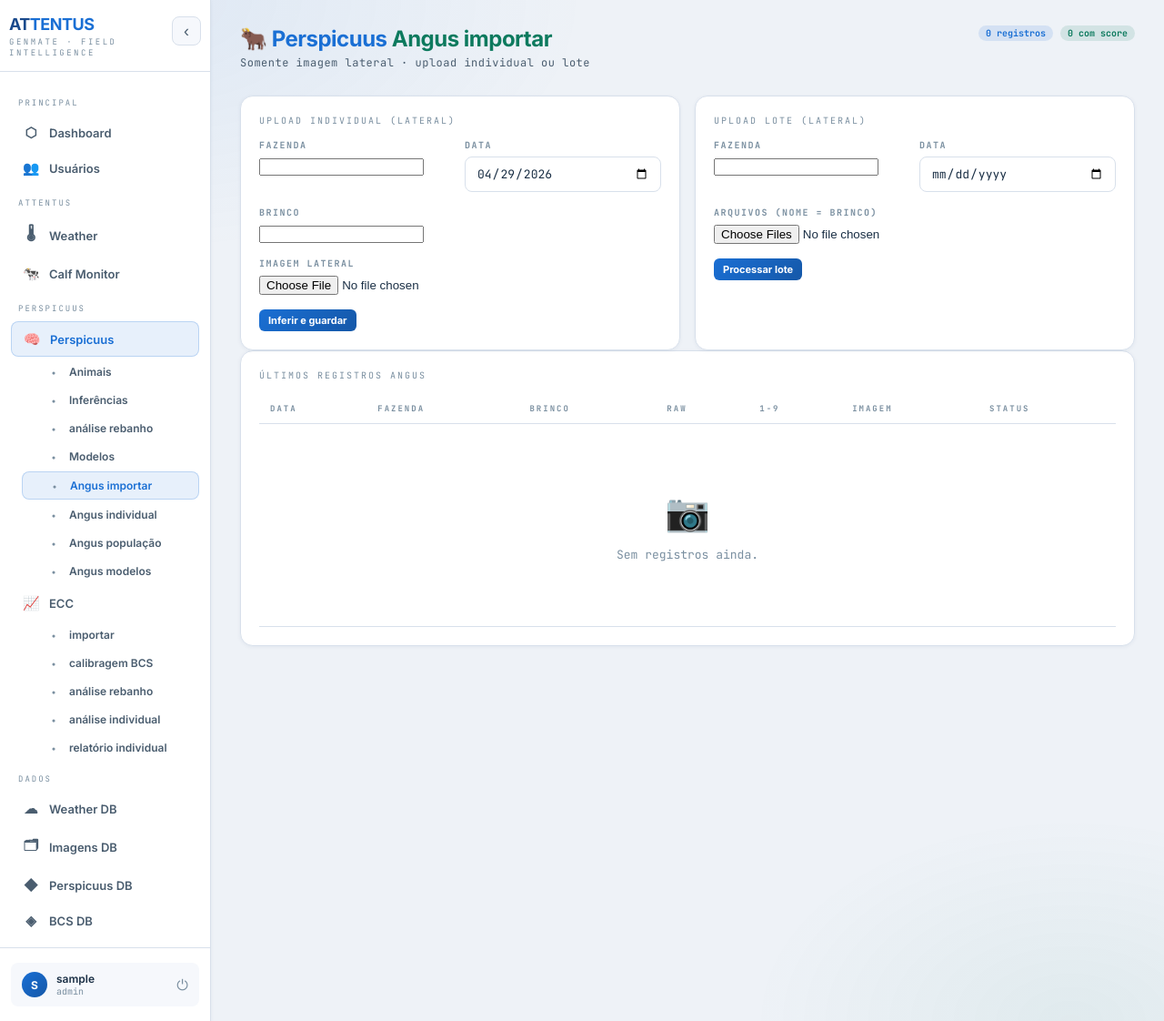
After one commit to fernandodijkinga/attentus-server, a Flask app: page /perspicuus-angus/importar in a window 1280 px wide. The commit adds this page. Shown: the whole page at 91% size. Run offline with Flask 3, Linux system fonts and the light colour scheme; the visitor is signed in with stand-in values (Sample User, id 1); data that the repository does not hold is empty; some libraries are stand-ins or nearby versions.

Commit message:
Melhorias gerais e de grande proporção

```diff
--- a/app.py
+++ b/app.py
@@ -39,6 +39,7 @@ from datetime import datetime, timedelta, timezone
 from functools import wraps
 from typing import Any
 from zoneinfo import ZoneInfo
+import cv2
 from openpyxl import Workbook
 from flask import (
     Flask, render_template, request, redirect, url_for,
@@ -143,6 +144,9 @@ PERSPICUUS_EXTS = {'.jpg', '.jpeg', '.png', '.webp'}
 ECC_IMAGE_EXTS = {'.jpg', '.jpeg', '.png', '.webp'}
 ECC_UPLOADS_DIR = os.path.join(UPLOADS_DIR, 'ecc')
 os.makedirs(ECC_UPLOADS_DIR, exist_ok=True)
+ANGUS_IMAGE_EXTS = {'.jpg', '.jpeg', '.png', '.webp'}
+ANGUS_UPLOADS_DIR = os.path.join(UPLOADS_DIR, 'perspicuus_angus')
+os.makedirs(ANGUS_UPLOADS_DIR, exist_ok=True)
 
 
 def _normalize_env_access(raw: Any) -> set[str]:
@@ -236,7 +240,16 @@ def _load_db_auth_users(db: sqlite3.Connection) -> dict[str, dict[str, Any]]:
         pass_hash = str(r['pass_hash'] or '').strip()
         if not username or not pass_hash:
             continue
-        envs = _normalize_env_access(r['envs_json'] or '[]')
+        raw_envs = r['envs_json']
+        parsed_envs: Any = raw_envs
+        if isinstance(raw_envs, str):
+            txt = raw_envs.strip()
+            if txt.startswith('['):
+                try:
+                    parsed_envs = json.loads(txt)
+                except json.JSONDecodeError:
+                    parsed_envs = txt
+        envs = _normalize_env_access(parsed_envs)
         is_admin = bool(r['is_admin'])
         if is_admin:
             envs = set(ALL_ENVIRONMENTS)
@@ -304,6 +317,9 @@ def _environment_for_request() -> str | None:
     perspicuus_eps = {
         'perspicuus', 'perspicuus_animais', 'perspicuus_inferencias',
         'perspicuus_analise_rebanho', 'perspicuus_modelos', 'serve_perspicuus_media',
+        'perspicuus_angus_importar', 'perspicuus_angus_analise_individual',
+        'perspicuus_angus_analise_populacao', 'perspicuus_angus_modelos',
+        'serve_perspicuus_angus_media',
         'get_perspicuus_record', 'patch_perspicuus_record',
         'delete_perspicuus_record', 'infer_perspicuus_record_api',
         'download_perspicuus', 'download_perspicuus_event',
@@ -772,6 +788,20 @@ def init_db():
         created_at  TEXT    NOT NULL,
         updated_at  TEXT    NOT NULL
     );
+    CREATE TABLE IF NOT EXISTS perspicuus_angus_records (
+        id             INTEGER PRIMARY KEY AUTOINCREMENT,
+        created_at     TEXT    NOT NULL,
+        farm_id        TEXT    NOT NULL,
+        inference_date TEXT    NOT NULL,
+        animal_tag     TEXT    NOT NULL,
+        filename       TEXT    NOT NULL,
+        image_path     TEXT    NOT NULL,
+        raw_score      REAL,
+        score_1_9      REAL,
+        traits_json    TEXT    NOT NULL DEFAULT '{}',
+        meta_json      TEXT    NOT NULL DEFAULT '{}',
+        error_text     TEXT
+    );
 
     CREATE INDEX IF NOT EXISTS idx_weather_received ON weather(received_at);
     CREATE INDEX IF NOT EXISTS idx_weather_device   ON weather(device_name);
@@ -783,6 +813,8 @@ def init_db():
     CREATE INDEX IF NOT EXISTS idx_ecc_farm_date    ON ecc_bcs_records(farm_id, inference_date);
     CREATE INDEX IF NOT EXISTS idx_ecc_animal_date  ON ecc_bcs_records(farm_id, animal_tag, inference_date);
     CREATE INDEX IF NOT EXISTS idx_attentus_users_username ON attentus_users(username);
+    CREATE INDEX IF NOT EXISTS idx_angus_farm_date   ON perspicuus_angus_records(farm_id, inference_date);
+    CREATE INDEX IF NOT EXISTS idx_angus_animal_date ON perspicuus_angus_records(farm_id, animal_tag, inference_date);
     """)
     db.commit()
     try:
@@ -1942,6 +1974,372 @@ def perspicuus_modelos():
     )
 
 
+@app.route('/api/perspicuus-angus/media/<farm>/<day>/<filename>')
+@login_required
+def serve_perspicuus_angus_media(farm, day, filename):
+    base = os.path.abspath(os.path.join(ANGUS_UPLOADS_DIR, ecc_safe_slug(farm), ecc_safe_slug(day)))
+    filepath = os.path.abspath(os.path.join(base, secure_filename(filename)))
+    if not filepath.startswith(base + os.sep) or not os.path.isfile(filepath):
+        abort(404)
+    return send_file(filepath)
+
+
+def _angus_save_one(db, now_iso: str, farm_id: str, inference_date: str, animal_tag: str, fs) -> tuple[bool, str]:
+    from perspicuus_inference import get_engine
+
+    ext = os.path.splitext(fs.filename or '')[1].lower()
+    if ext not in ANGUS_IMAGE_EXTS:
+        return False, f'Extensão inválida: {ext or "?"}'
+
+    safe_farm = ecc_safe_slug(farm_id, 'fazenda')
+    safe_day = ecc_safe_slug(inference_date.replace('-', ''), 'day')
+    safe_tag = ecc_safe_slug(animal_tag, 'animal')
+    folder = os.path.join(ANGUS_UPLOADS_DIR, safe_farm, safe_day)
+    os.makedirs(folder, exist_ok=True)
+    fname = secure_filename(fs.filename or f'{safe_tag}{ext}') or f'{safe_tag}_{int(datetime.utcnow().timestamp())}{ext}'
+    local_name = f"{safe_tag}_{int(datetime.utcnow().timestamp()*1000)}_{fname}"
+    dest = os.path.join(folder, local_name)
+    fs.save(dest)
+
+    eng = get_engine()
+    img = cv2.imread(dest)
+    if img is None:
+        return False, 'Falha ao abrir imagem lateral.'
+    try:
+        out = eng.infer_bgr(img, 'lateral')
+        traits = out.get('traits') or {}
+    except Exception as e:  # noqa: BLE001
+        traits = {}
+        out = {}
+        err = str(e)
+    else:
+        err = None
+
+    vals = []
+    for v in (traits or {}).values():
+        try:
+            vals.append(float(v))
+        except (TypeError, ValueError):
+            continue
+    raw_score = round(sum(vals) / len(vals), 4) if vals else None
+    score_1_9 = rescale_perspicuus_trait_score(raw_score) if raw_score is not None else None
+    web_path = f"/api/perspicuus-angus/media/{safe_farm}/{safe_day}/{local_name}"
+    db.execute(
+        """
+        INSERT INTO perspicuus_angus_records (
+            created_at, farm_id, inference_date, animal_tag, filename,
+            image_path, raw_score, score_1_9, traits_json, meta_json, error_text
+        )
+        VALUES (?, ?, ?, ?, ?, ?, ?, ?, ?, ?, ?)
+        """,
+        (
+            now_iso, farm_id, inference_date, animal_tag, fs.filename,
+            web_path, raw_score, score_1_9,
+            json.dumps(traits, ensure_ascii=False),
+            json.dumps({'infer_ms': out.get('infer_ms'), 'bbox': out.get('bbox')}, ensure_ascii=False),
+            err,
+        ),
+    )
+    return True, 'ok'
+
+
+def _angus_load_rows(db, farm_filter: str = '', animal_filter: str = '', q: str = '', limit: int = 3000):
+    cond = ['1=1']
+    params: list[Any] = []
+    if farm_filter:
+        cond.append('farm_id = ?')
+        params.append(farm_filter)
+    if animal_filter:
+        cond.append('animal_tag = ?')
+        params.append(animal_filter)
+    if q:
+        like = f'%{q}%'
+        cond.append('(farm_id LIKE ? OR animal_tag LIKE ? OR filename LIKE ?)')
+        params.extend([like, like, like])
+    where = ' AND '.join(cond)
+    return db.execute(
+        f"SELECT * FROM perspicuus_angus_records WHERE {where} ORDER BY inference_date DESC, id DESC LIMIT ?",
+        params + [limit],
+    ).fetchall()
+
+
+def _angus_base_lists(db):
+    farms = [r[0] for r in db.execute("SELECT DISTINCT farm_id FROM perspicuus_angus_records ORDER BY farm_id").fetchall()]
+    animals = [r[0] for r in db.execute("SELECT DISTINCT animal_tag FROM perspicuus_angus_records ORDER BY animal_tag").fetchall()]
+    stats = {
+        'total_records': db.execute("SELECT COUNT(*) FROM perspicuus_angus_records").fetchone()[0],
+        'farms': db.execute("SELECT COUNT(DISTINCT farm_id) FROM perspicuus_angus_records").fetchone()[0],
+        'animals': db.execute("SELECT COUNT(DISTINCT farm_id || '::' || animal_tag) FROM perspicuus_angus_records").fetchone()[0],
+        'with_score': db.execute("SELECT COUNT(*) FROM perspicuus_angus_records WHERE score_1_9 IS NOT NULL").fetchone()[0],
+    }
+    return farms, animals, stats
+
+
+@app.route('/perspicuus-angus/importar', methods=['GET', 'POST'])
+@login_required
+def perspicuus_angus_importar():
+    db = get_db()
+    now_iso = datetime.utcnow().isoformat() + 'Z'
+    if request.method == 'POST':
+        mode = request.form.get('mode', 'single')
+        if mode == 'single':
+            farm_id = str(request.form.get('farm_id', '')).strip()
+            date_iso = ecc_parse_iso_day(request.form.get('inference_date', ''))
+            animal_tag = str(request.form.get('animal_tag', '')).strip()
+            fs = request.files.get('image')
+            if not farm_id or not date_iso or not animal_tag or not fs or not fs.filename:
+                flash('Informe fazenda, data, brinco e imagem lateral.', 'error')
+                return redirect(url_for('perspicuus_angus_importar'))
+            ok, msg = _angus_save_one(db, now_iso, farm_id, date_iso, animal_tag, fs)
+            if ok:
+                db.commit(); flash('Imagem lateral inferida e guardada.', 'success')
+            else:
+                db.rollback(); flash(msg, 'error')
+            return redirect(url_for('perspicuus_angus_importar'))
+        if mode == 'batch':
+            farm_id = str(request.form.get('farm_id_batch', '')).strip()
+            date_iso = ecc_parse_iso_day(request.form.get('inference_date_batch', ''))
+            files = request.files.getlist('images_batch')
+            if not farm_id or not date_iso or not files:
+                flash('Lote: informe fazenda, data e ficheiros.', 'error')
+                return redirect(url_for('perspicuus_angus_importar'))
+            n_ok, n_err = 0, 0
+            errs = []
+            for fs in files:
+                if not fs or not fs.filename:
+                    continue
+                animal_tag = os.path.splitext(os.path.basename(fs.filename))[0].strip()
+                if not animal_tag:
+                    n_err += 1; errs.append(f'Brinco ausente no nome: {fs.filename}'); continue
+                ok, msg = _angus_save_one(db, now_iso, farm_id, date_iso, animal_tag, fs)
+                if ok:
+                    n_ok += 1; db.commit()
+                else:
+                    n_err += 1; errs.append(f'{fs.filename}: {msg}'); db.rollback()
+            if n_ok:
+                flash(f'Lote Angus: {n_ok} imagem(ns) processada(s).', 'success')
+            if n_err:
+                flash(f'Lote com {n_err} erro(s): ' + '; '.join(errs[:3]), 'error')
+            return redirect(url_for('perspicuus_angus_importar'))
+        flash('Modo inválido.', 'error')
+        return redirect(url_for('perspicuus_angus_importar'))
+
+    farm_filter = str(request.args.get('farm', '')).strip()
+    animal_filter = str(request.args.get('animal', '')).strip()
+    q = str(request.args.get('q', '')).strip()
+    records = _angus_load_rows(db, farm_filter, animal_filter, q, limit=500)
+    farms, animals, stats = _angus_base_lists(db)
+    return render_template(
+        'perspicuus_angus_importar.html',
+        records=records[:120],
+        farms=farms,
+        animals=animals,
+        farm_filter=farm_filter,
+        animal_filter=animal_filter,
+        q_filter=q,
+        stats=stats,
+        today_iso=datetime.now(TZ_BR).date().isoformat(),
+    )
+
+
+@app.route('/perspicuus-angus/analise-individual')
+@login_required
+def perspicuus_angus_analise_individual():
+    db = get_db()
+    farm_filter = str(request.args.get('farm', '')).strip()
+    animal_filter = str(request.args.get('animal', '')).strip()
+    q = str(request.args.get('q', '')).strip()
+    records = _angus_load_rows(db, farm_filter, animal_filter, q, limit=3000)
+    farms, animals, stats = _angus_base_lists(db)
+    selected_farm = farm_filter or (farms[0] if farms else '')
+    selected_animal = animal_filter
+    if selected_farm and not selected_animal:
+        rr = db.execute(
+            """
+            SELECT animal_tag, MAX(inference_date) AS d
+            FROM perspicuus_angus_records
+            WHERE farm_id = ?
+            GROUP BY animal_tag
+            ORDER BY d DESC
+            LIMIT 1
+            """,
+            (selected_farm,),
+        ).fetchone()
+        selected_animal = rr[0] if rr else ''
+    points = []
+    images = []
+    if selected_farm and selected_animal:
+        pr = db.execute(
+            """
+            SELECT id, inference_date, raw_score, score_1_9
+            FROM perspicuus_angus_records
+            WHERE farm_id = ? AND animal_tag = ? AND score_1_9 IS NOT NULL
+            ORDER BY inference_date ASC, id ASC
+            """,
+            (selected_farm, selected_animal),
+        ).fetchall()
+        points = [dict(x) for x in pr]
+        im = db.execute(
+            """
+            SELECT id, inference_date, filename, image_path, raw_score, score_1_9, error_text
+            FROM perspicuus_angus_records
+            WHERE farm_id = ? AND animal_tag = ?
+            ORDER BY inference_date DESC, id DESC
+            """,
+            (selected_farm, selected_animal),
+        ).fetchall()
+        images = [dict(x) for x in im]
+    return render_template(
+        'perspicuus_angus_analise_individual.html',
+        records=records[:120],
+        farms=farms,
+        animals=animals,
+        farm_filter=farm_filter,
+        animal_filter=animal_filter,
+        q_filter=q,
+        selected_farm=selected_farm,
+        selected_animal=selected_animal,
+        points=points,
+        images=images,
+        stats=stats,
+    )
+
+
+@app.route('/perspicuus-angus/analise-populacao')
+@login_required
+def perspicuus_angus_analise_populacao():
+    db = get_db()
+    farm_filter = str(request.args.get('farm', '')).strip()
+    q = str(request.args.get('q', '')).strip()
+    rows = _angus_load_rows(db, farm_filter, '', q, limit=12000)
+    farms, _, stats = _angus_base_lists(db)
+    dist = [0, 0, 0, 0]
+    by_day: dict[str, dict[str, float]] = {}
+    by_animal: dict[str, list[float]] = {}
+    for r in rows:
+        sc = r['score_1_9']
+        if sc is None:
+            continue
+        try:
+            v = float(sc)
+        except (TypeError, ValueError):
+            continue
+        if v < 3:
+            dist[0] += 1
+        elif v < 5:
+            dist[1] += 1
+        elif v < 7:
+            dist[2] += 1
+        else:
+            dist[3] += 1
+        d = str(r['inference_date'] or '')
+        if d:
+            box = by_day.setdefault(d, {'sum': 0.0, 'n': 0})
+            box['sum'] += v
+            box['n'] += 1
+        key = f"{r['farm_id']}::{r['animal_tag']}"
+        by_animal.setdefault(key, []).append(v)
+    pop_series = [
+        {'date': d, 'mean': round(box['sum'] / box['n'], 3), 'n': int(box['n'])}
+        for d, box in sorted(by_day.items(), key=lambda x: x[0])
+        if box['n'] > 0
+    ]
+    ranked = []
+    for k, vals in by_animal.items():
+        if len(vals) < 2:
+            continue
+        farm_id, animal_tag = k.split('::', 1)
+        ranked.append({
+            'farm_id': farm_id,
+            'animal_tag': animal_tag,
+            'n': len(vals),
+            'mean': round(sum(vals) / len(vals), 2),
+            'min': round(min(vals), 2),
+            'max': round(max(vals), 2),
+            'spread': round(max(vals) - min(vals), 2),
+        })
+    ranked.sort(key=lambda x: (-x['spread'], -x['n']))
+    return render_template(
+        'perspicuus_angus_analise_populacao.html',
+        farms=farms,
+        farm_filter=farm_filter,
+        q_filter=q,
+        stats=stats,
+        dist=dist,
+        pop_series=pop_series,
+        ranked=ranked[:120],
+    )
+
+
+@app.route('/perspicuus-angus/modelos', methods=['GET', 'POST'])
+@admin_required
+def perspicuus_angus_modelos():
+    from perspicuus_inference import (
+        get_models_dir,
+        load_registry,
+        save_registry,
+        reset_engine,
+        resolve_model_path,
+        model_path_source,
+        ROLE_TO_ENV,
+        get_engine,
+    )
+    roles = ['yolo', 'lateral', 'lateral_meta']
+    if request.method == 'POST':
+        action = request.form.get('action', 'upload')
+        role = request.form.get('role', '').strip()
+        if role not in roles:
+            flash('Função inválida.', 'error')
+            return redirect(url_for('perspicuus_angus_modelos'))
+        if action == 'clear':
+            _clear_perspicuus_model_slot(role)
+            reset_engine()
+            flash('Slot limpo com sucesso.', 'success')
+            return redirect(url_for('perspicuus_angus_modelos'))
+        file = request.files.get('file')
+        if not file or not file.filename:
+            flash('Selecione um ficheiro.', 'error')
+            return redirect(url_for('perspicuus_angus_modelos'))
+        ext = os.path.splitext(file.filename)[1].lower()
+        allow = PERSPICUUS_MODEL_ROLE_EXT.get(role, set())
+        if ext not in allow:
+            flash('Extensão inválida.', 'error')
+            return redirect(url_for('perspicuus_angus_modelos'))
+        fname = secure_filename(file.filename)
+        if not fname:
+            flash('Nome inválido.', 'error')
+            return redirect(url_for('perspicuus_angus_modelos'))
+        models_dir = get_models_dir()
+        dest = os.path.join(models_dir, fname)
+        file.save(dest)
+        save_registry({role: fname})
+        reset_engine()
+        flash(f'Modelo Angus guardado: {fname}', 'success')
+        return redirect(url_for('perspicuus_angus_modelos'))
+    reg = load_registry()
+    slots = []
+    for role in roles:
+        p = resolve_model_path(role)
+        src = model_path_source(role)
+        sz = os.path.getsize(p) if p and os.path.isfile(p) else None
+        slots.append({
+            'role': role,
+            'env_var': ROLE_TO_ENV[role],
+            'source': src,
+            'path': p,
+            'size': sz,
+            'registry_name': reg.get(role),
+        })
+    return render_template(
+        'perspicuus_angus_modelos.html',
+        slots=slots,
+        max_mb=MAX_MODEL_UPLOAD_BYTES // (1024 * 1024),
+        ml_models_dir=ML_MODELS_DIR,
+        inference_engine_ready=get_engine().is_ready(),
+        role_ext=PERSPICUUS_MODEL_ROLE_EXT,
+    )
+
+
 @app.route('/api/ecc/media/<farm>/<day>/<filename>')
 @login_required
 def serve_ecc_media(farm, day, filename):
--- a/templates/base.html
+++ b/templates/base.html
@@ -439,7 +439,7 @@ select { cursor: pointer; }
 
     {% if can_access_env('perspicuus') %}
     <div class="nav-section">Perspicuus</div>
-    <a href="{{ url_for('perspicuus') }}"  class="nav-link {% if request.endpoint in ['perspicuus', 'perspicuus_animais', 'perspicuus_inferencias', 'perspicuus_modelos', 'perspicuus_analise_rebanho'] %}active{% endif %}">
+    <a href="{{ url_for('perspicuus') }}"  class="nav-link {% if request.endpoint in ['perspicuus', 'perspicuus_animais', 'perspicuus_inferencias', 'perspicuus_modelos', 'perspicuus_analise_rebanho', 'perspicuus_angus_importar', 'perspicuus_angus_analise_individual', 'perspicuus_angus_analise_populacao', 'perspicuus_angus_modelos'] %}active{% endif %}">
       <span class="icon">🧠</span> Perspicuus
     </a>
     <a href="{{ url_for('perspicuus_animais') }}" class="nav-link nav-sub {% if request.endpoint == 'perspicuus_animais' %}active{% endif %}">
@@ -454,6 +454,20 @@ select { cursor: pointer; }
     <a href="{{ url_for('perspicuus_modelos') }}" class="nav-link nav-sub {% if request.endpoint == 'perspicuus_modelos' %}active{% endif %}">
       <span class="icon">•</span> Modelos
     </a>
+    <a href="{{ url_for('perspicuus_angus_importar') }}" class="nav-link nav-sub {% if request.endpoint == 'perspicuus_angus_importar' %}active{% endif %}">
+      <span class="icon">•</span> Angus importar
+    </a>
+    <a href="{{ url_for('perspicuus_angus_analise_individual') }}" class="nav-link nav-sub {% if request.endpoint == 'perspicuus_angus_analise_individual' %}active{% endif %}">
+      <span class="icon">•</span> Angus individual
+    </a>
+    <a href="{{ url_for('perspicuus_angus_analise_populacao') }}" class="nav-link nav-sub {% if request.endpoint == 'perspicuus_angus_analise_populacao' %}active{% endif %}">
+      <span class="icon">•</span> Angus população
+    </a>
+    {% if is_admin_user %}
+    <a href="{{ url_for('perspicuus_angus_modelos') }}" class="nav-link nav-sub {% if request.endpoint == 'perspicuus_angus_modelos' %}active{% endif %}">
+      <span class="icon">•</span> Angus modelos
+    </a>
+    {% endif %}
     {% endif %}
 
     {% if can_access_env('bcs') %}
--- /dev/null
+++ b/templates/perspicuus_angus_importar.html
@@ -0,0 +1,76 @@
+{% extends "base.html" %}
+{% block title %}Perspicuus Angus - importar{% endblock %}
+{% block head %}
+<style>
+.grid-2a{display:grid;grid-template-columns:1fr 1fr;gap:16px}.row2{display:grid;grid-template-columns:1fr 1fr;gap:10px}
+@media (max-width:980px){.grid-2a,.row2{grid-template-columns:1fr}}
+.thumb{width:68px;height:52px;object-fit:cover;border:1px solid var(--border);border-radius:6px;cursor:zoom-in}
+</style>
+{% endblock %}
+{% block content %}
+<div class="page-header">
+  <div>
+    <div class="page-title">🐂 <span>Perspicuus</span> <span style="color:var(--accent)">Angus importar</span></div>
+    <div class="page-sub">Somente imagem lateral · upload individual ou lote</div>
+  </div>
+  <div class="flex gap-8">
+    <span class="pill pill-blue">{{ stats.total_records }} registros</span>
+    <span class="pill pill-green">{{ stats.with_score }} com score</span>
+  </div>
+</div>
+{% with messages = get_flashed_messages(with_categories=true) %}
+{% if messages %}{% for category, message in messages %}
+<div class="bcs-flash {{ category }}">{{ message }}</div>
+{% endfor %}{% endif %}
+{% endwith %}
+
+<div class="grid-2a">
+  <div class="card">
+    <div class="card-title">Upload individual (lateral)</div>
+    <form method="post" enctype="multipart/form-data">
+      <input type="hidden" name="mode" value="single">
+      <div class="row2">
+        <div class="field"><label>Fazenda</label><input name="farm_id" required></div>
+        <div class="field"><label>Data</label><input type="date" name="inference_date" value="{{ today_iso }}" required></div>
+      </div>
+      <div class="field"><label>Brinco</label><input name="animal_tag" required></div>
+      <div class="field"><label>Imagem lateral</label><input type="file" name="image" accept="image/*" required></div>
+      <button class="btn btn-accent btn-sm" type="submit">Inferir e guardar</button>
+    </form>
+  </div>
+  <div class="card">
+    <div class="card-title">Upload lote (lateral)</div>
+    <form method="post" enctype="multipart/form-data">
+      <input type="hidden" name="mode" value="batch">
+      <div class="row2">
+        <div class="field"><label>Fazenda</label><input name="farm_id_batch" required></div>
+        <div class="field"><label>Data</label><input type="date" name="inference_date_batch" required></div>
+      </div>
+      <div class="field"><label>Arquivos (nome = brinco)</label><input type="file" name="images_batch" multiple accept=".jpg,.jpeg,.png,.webp" required></div>
+      <button class="btn btn-accent btn-sm" type="submit">Processar lote</button>
+    </form>
+  </div>
+</div>
+
+<div class="card">
+  <div class="card-title">Últimos registros Angus</div>
+  <div class="table-wrap">
+    <table>
+      <thead><tr><th>Data</th><th>Fazenda</th><th>Brinco</th><th>Raw</th><th>1-9</th><th>Imagem</th><th>Status</th></tr></thead>
+      <tbody>
+      {% for r in records %}
+      <tr>
+        <td class="mono">{{ r.inference_date }}</td><td>{{ r.farm_id }}</td><td class="mono">{{ r.animal_tag }}</td>
+        <td class="mono">{{ '%.4f'|format(r.raw_score) if r.raw_score is not none else '—' }}</td>
+        <td class="mono">{{ '%g'|format(r.score_1_9) if r.score_1_9 is not none else '—' }}</td>
+        <td>{% if r.image_path %}<img class="thumb" src="{{ r.image_path }}" onclick="window.open('{{ r.image_path }}')">{% else %}—{% endif %}</td>
+        <td class="mono">{{ r.error_text or 'ok' }}</td>
+      </tr>
+      {% else %}
+      <tr><td colspan="7"><div class="empty-state"><div class="icon">📷</div>Sem registros ainda.</div></td></tr>
+      {% endfor %}
+      </tbody>
+    </table>
+  </div>
+</div>
+{% endblock %}
--- /dev/null
+++ b/templates/perspicuus_angus_modelos.html
@@ -0,0 +1,2 @@
+{% extends "perspicuus_modelos.html" %}
+{% block title %}Modelos Perspicuus Angus{% endblock %}
```
Also changed, not shown: templates/perspicuus_angus_analise_individual.html (added, +49 -0 lines), templates/perspicuus_angus_analise_populacao.html (added, +44 -0 lines).
